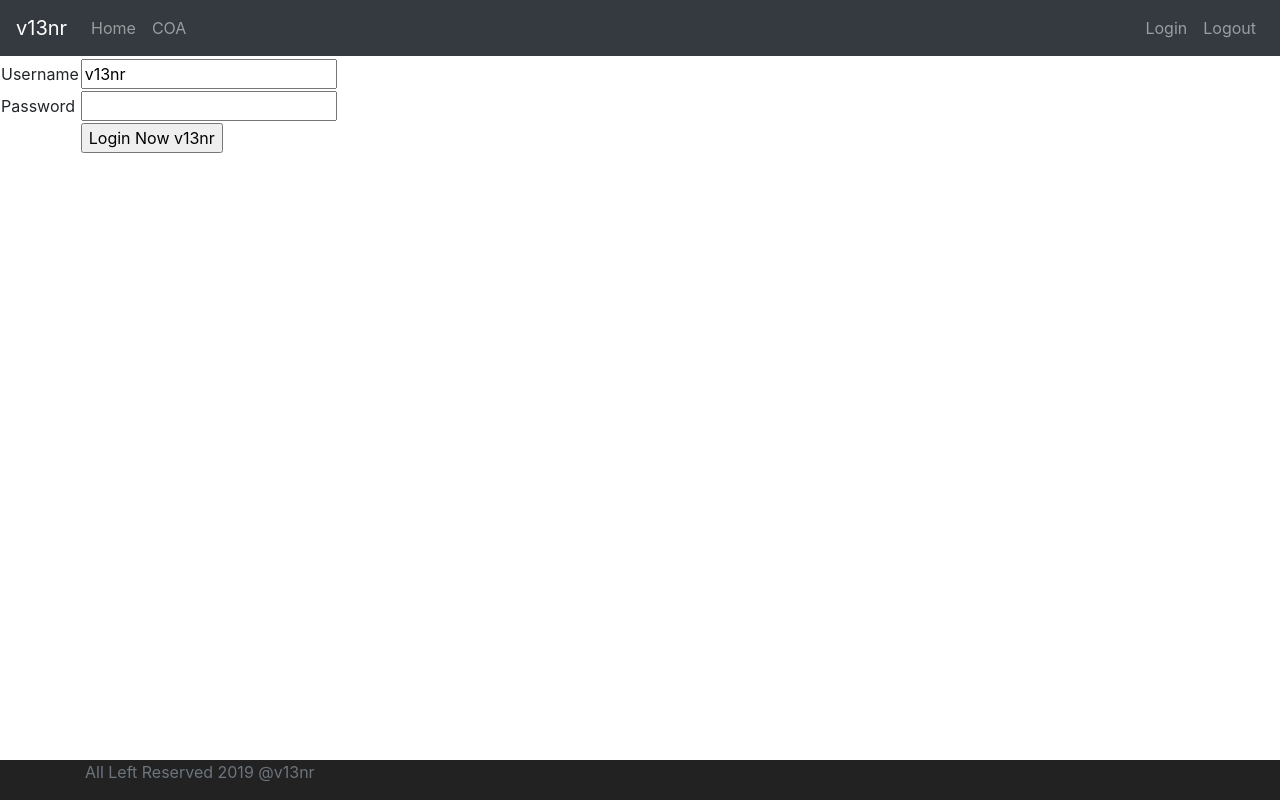
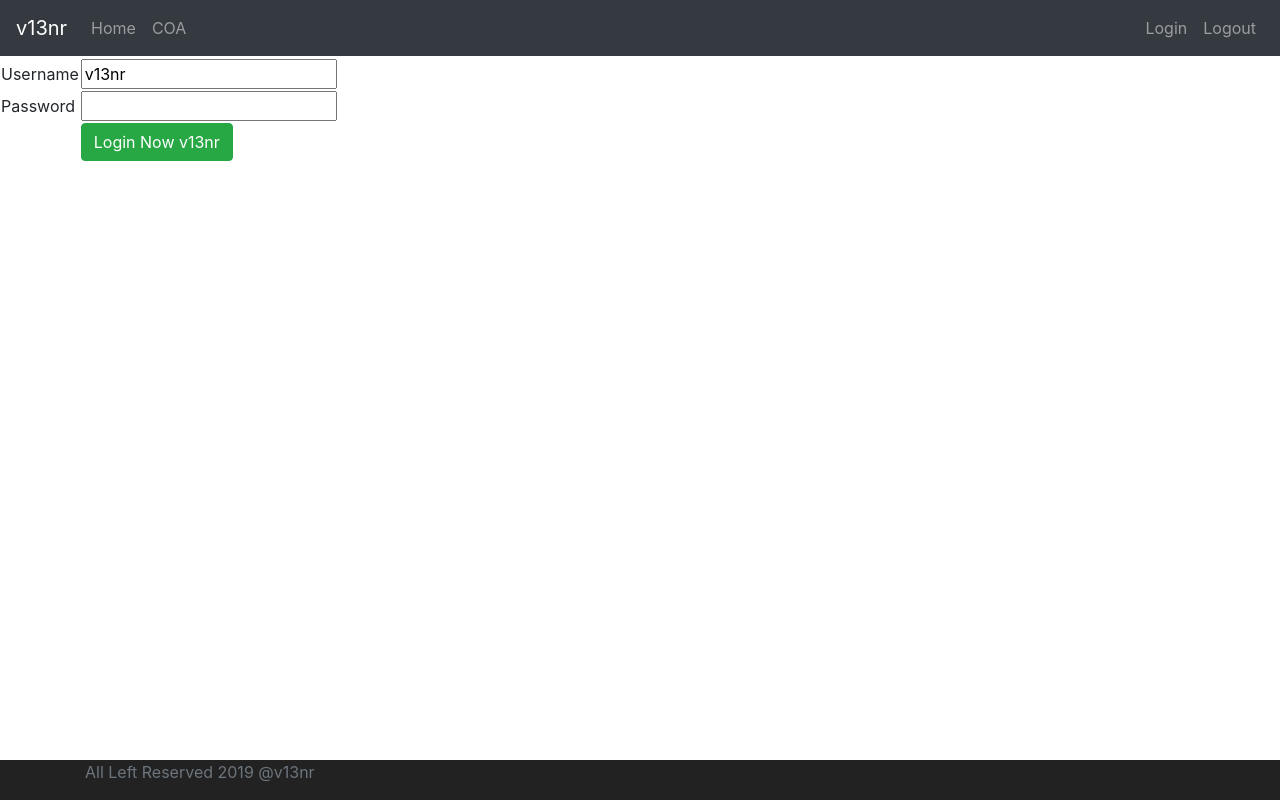
Before and after one commit to v13nr/coa-angular, an Angular app in the folder coa/: page / in a window 1280 px wide. Built offline with nearby package versions, Linux system fonts and the light colour scheme.

Commit message:
class="btn btn-success"

```diff
--- a/coa/src/app/angular/login/login.component.html
+++ b/coa/src/app/angular/login/login.component.html
@@ -13,6 +13,6 @@
   </tr>
   <tr>
     <td></td>
-    <td><input type="button" (click)=handleLogin() name="bt_login" value="Login Now {{username}}"></td>
+    <td><input type="button" (click)=handleLogin() name="bt_login"  class="btn btn-success" value="Login Now {{username}}"></td>
   </tr>
 </table>
```
